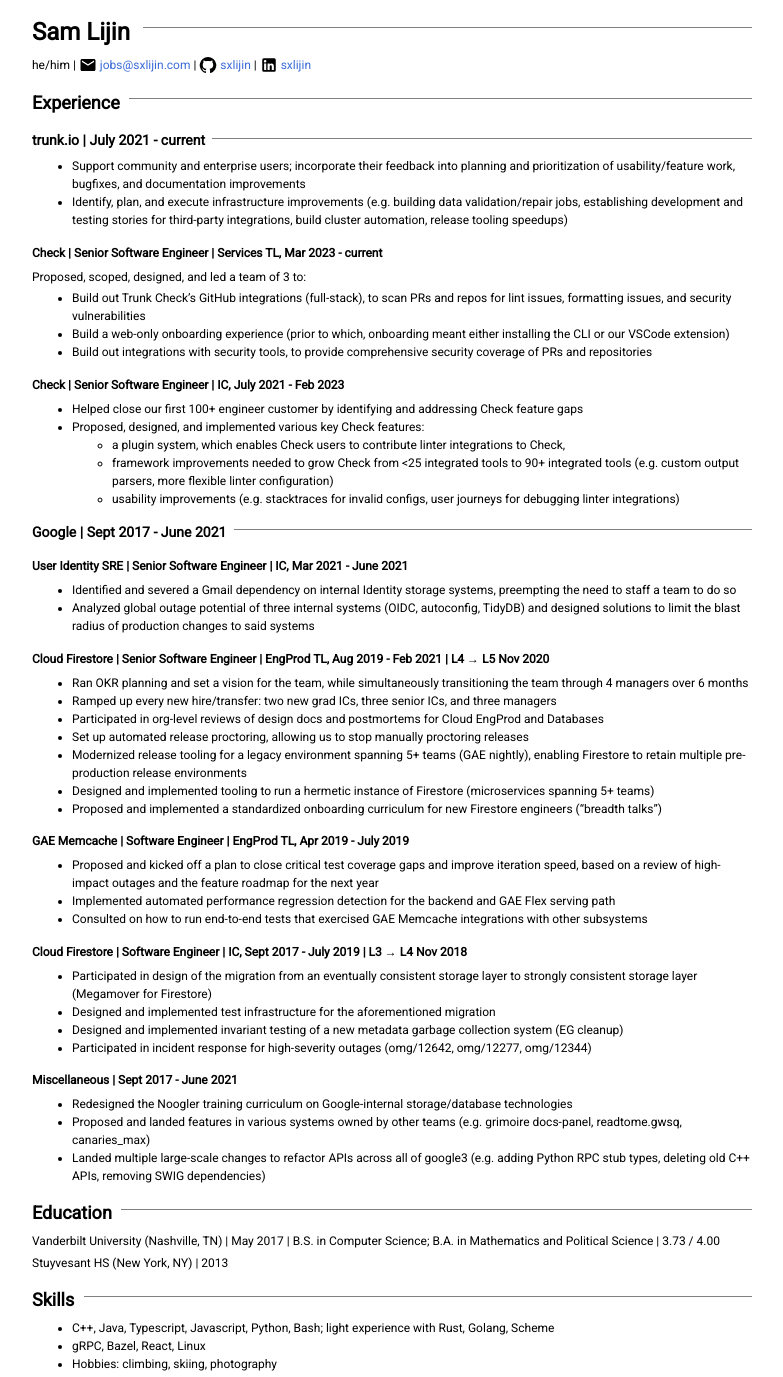
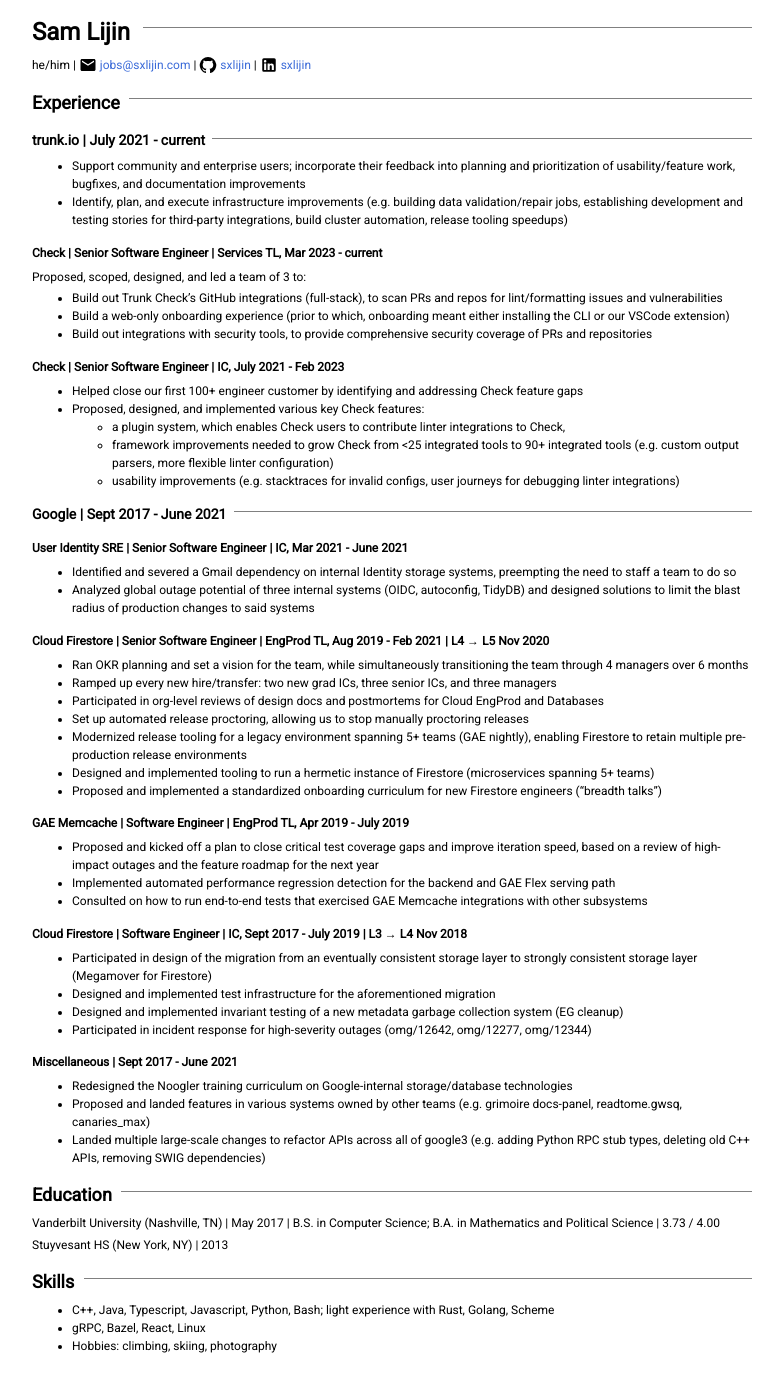
Before and after one commit to sxlijin/sxlijin.github.io, a Jekyll site: the page built from resume.md, in a window 1280 px wide. Shown: the whole page, without its empty margins (248-1031 px from the left). Built offline with Jekyll 4.4.1, drawn with Linux system fonts in a browser that asks for light colours.

Commit message:
resume: make a 2-liner a 1-liner

```diff
--- a/resume.md
+++ b/resume.md
@@ -28,7 +28,7 @@
 #### Check \| Senior Software Engineer \| Services TL, Mar 2023 - current
 
 Proposed, scoped, designed, and led a team of 3 to:
-* Build out Trunk Check's GitHub integrations (full-stack), to scan PRs and repos for lint issues, formatting issues, and security vulnerabilities
+* Build out Trunk Check's GitHub integrations (full-stack), to scan PRs and repos for lint/formatting issues and vulnerabilities
 * Build a web-only onboarding experience (prior to which, onboarding meant either installing the CLI or our VSCode extension)
 * Build out integrations with security tools, to provide comprehensive security coverage of PRs and repositories
 
```
